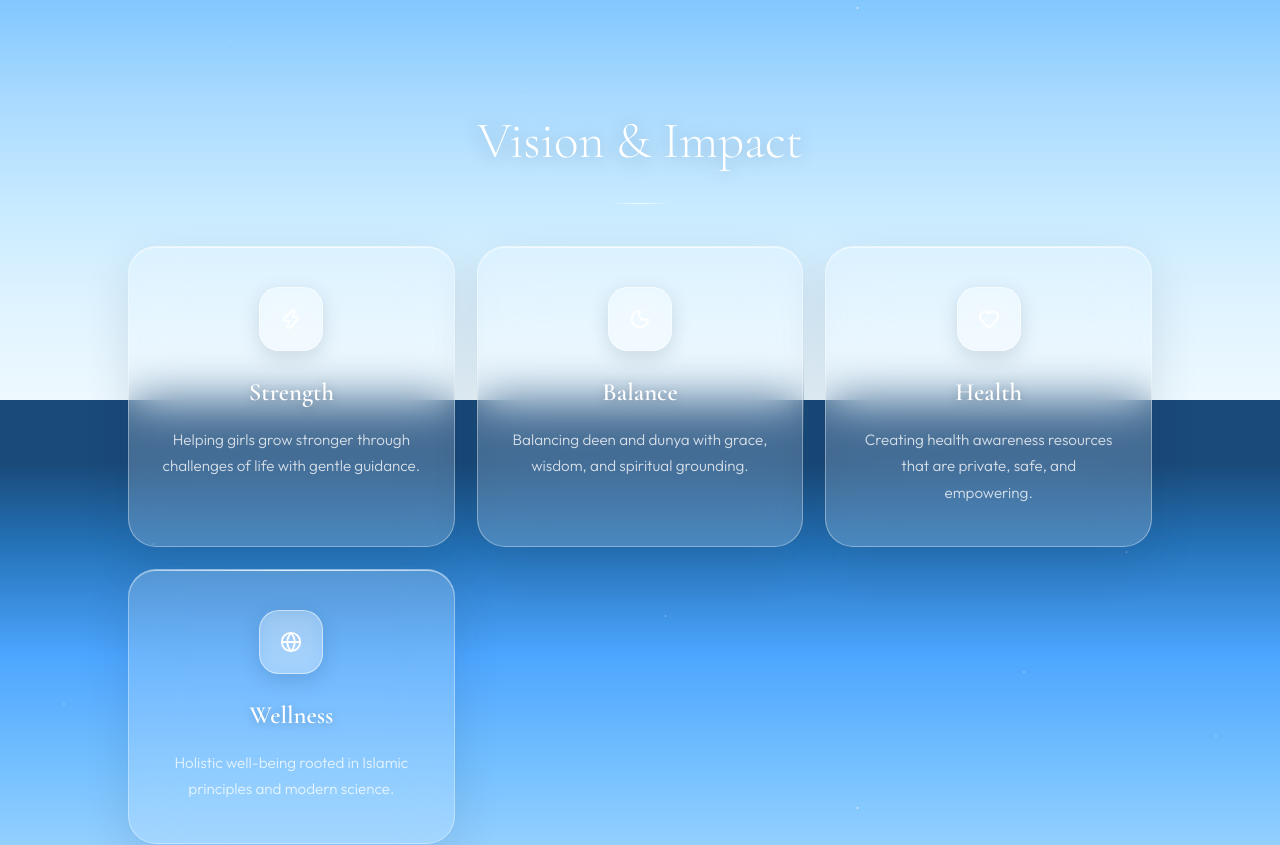
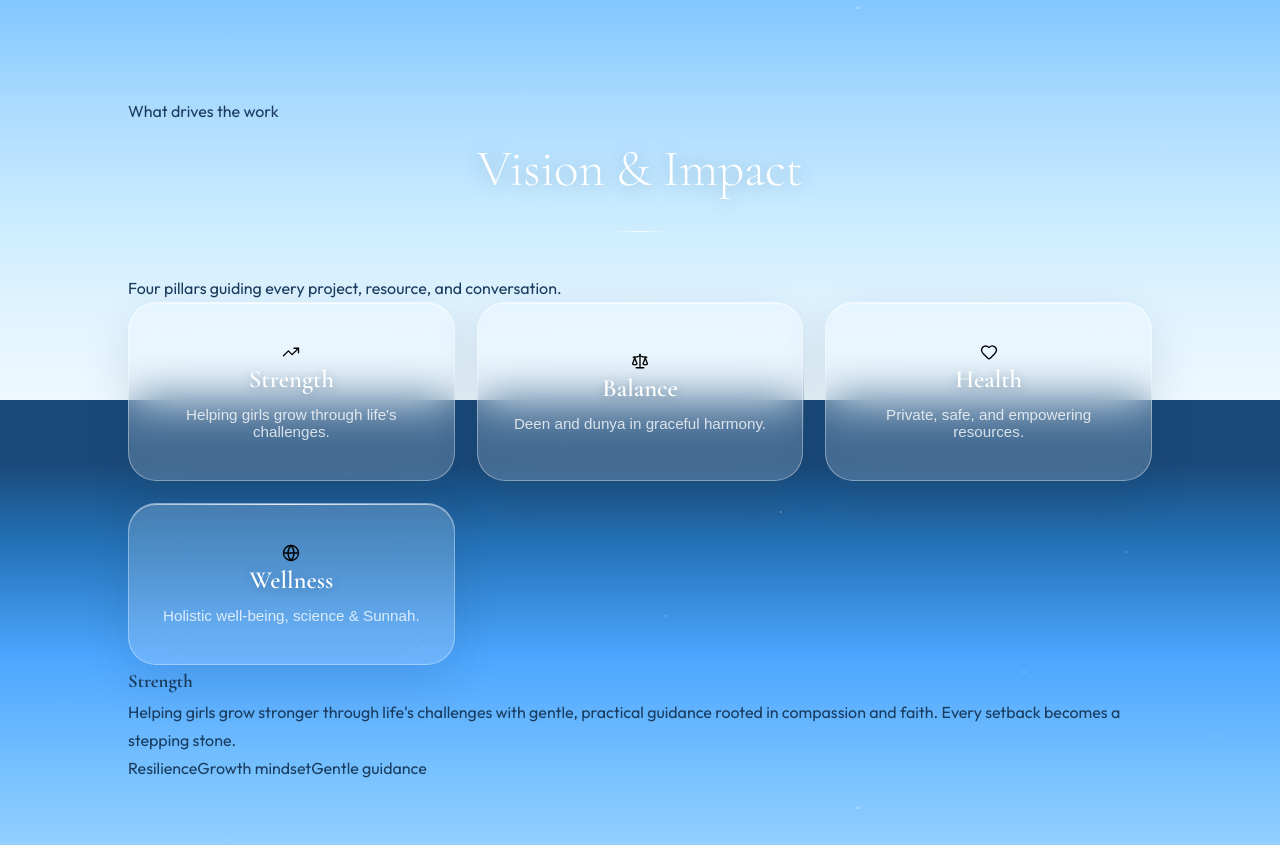
Before and after one commit to Saniha03/Porrtfolio, a React (Vite) app: page / in a window 1280 px wide. Shown: the part 2000-2845 px from the top of the page. Built offline with nearby package versions, Linux system fonts and the light colour scheme.

Commit message:
modified:   src/sections/VisionSection.jsx

```diff
--- a/src/sections/VisionSection.jsx
+++ b/src/sections/VisionSection.jsx
@@ -1,45 +1,105 @@
-import React from 'react';
-import { Zap, Moon, Heart, Globe } from 'lucide-react';
+import React, { useState } from 'react';
+import { TrendingUp, Scale, Heart, Globe } from 'lucide-react';
 
 const visionItems = [
   {
-    icon: <Zap size={22} />,
+    icon: TrendingUp,
     title: 'Strength',
-    desc: 'Helping girls grow stronger through challenges of life with gentle guidance.',
+    desc: 'Helping girls grow through life\'s challenges.',
+    accent: '#534AB7',
+    bg: 'rgba(83,74,183,0.08)',
+    pct: 78,
+    detail: 'Helping girls grow stronger through life\'s challenges with gentle, practical guidance rooted in compassion and faith. Every setback becomes a stepping stone.',
+    tags: ['Resilience', 'Growth mindset', 'Gentle guidance'],
   },
   {
-    icon: <Moon size={22} />,
+    icon: Scale,
     title: 'Balance',
-    desc: 'Balancing deen and dunya with grace, wisdom, and spiritual grounding.',
+    desc: 'Deen and dunya in graceful harmony.',
+    accent: '#0F6E56',
+    bg: 'rgba(15,110,86,0.08)',
+    pct: 85,
+    detail: 'Balancing deen and dunya with grace, wisdom, and spiritual grounding. A life well-lived honours both the world and the Hereafter — without sacrificing either.',
+    tags: ['Spirituality', 'Islamic values', 'Mindfulness'],
   },
   {
-    icon: <Heart size={22} />,
+    icon: Heart,
     title: 'Health',
-    desc: 'Creating health awareness resources that are private, safe, and empowering.',
+    desc: 'Private, safe, and empowering resources.',
+    accent: '#993556',
+    bg: 'rgba(153,53,86,0.08)',
+    pct: 90,
+    detail: 'Creating health awareness resources that are private, safe, and empowering. Girls deserve accurate, faith-aligned information about their own bodies.',
+    tags: ["Girls' health", 'Privacy', 'Awareness'],
   },
   {
-    icon: <Globe size={22} />,
+    icon: Globe,
     title: 'Wellness',
-    desc: 'Holistic well-being rooted in Islamic principles and modern science.',
+    desc: 'Holistic well-being, science & Sunnah.',
+    accent: '#185FA5',
+    bg: 'rgba(24,95,165,0.08)',
+    pct: 72,
+    detail: 'Holistic well-being rooted in Islamic principles and modern science. True wellness encompasses the mind, body, and soul — a complete, beautiful picture.',
+    tags: ['Holistic care', 'Science', 'Sunnah'],
   },
 ];
 
 export default function VisionSection() {
+  const [activeIdx, setActiveIdx] = useState(0);
+  const active = visionItems[activeIdx];
+
   return (
     <section className="section vision-section">
-      <h2 className="section-title reveal">Vision &amp; Impact</h2>
-      <div className="vision-grid">
-        {visionItems.map((v, i) => (
-          <div
-            key={i}
-            className="glass-card vision-card reveal"
-            style={{ animationDelay: `${i * 0.12}s` }}
-          >
-            <div className="vision-icon">{v.icon}</div>
-            <h3>{v.title}</h3>
-            <p>{v.desc}</p>
+      <div className="vision-header reveal">
+        <p className="vision-eyebrow">What drives the work</p>
+        <h2 className="section-title">Vision &amp; Impact</h2>
+        <p className="vision-subtitle">
+          Four pillars guiding every project, resource, and conversation.
+        </p>
+      </div>
+
+      {/* Cards Grid */}
+      <div className="vision-grid reveal">
+        {visionItems.map((v, i) => {
+          const Icon = v.icon;
+          const isActive = i === activeIdx;
+          return (
+            <button
+              key={i}
+              className={`vision-card ${isActive ? 'vision-card--active' : ''}`}
+              style={{ '--v-accent': v.accent, '--v-bg': v.bg, '--v-pct': `${v.pct}%` }}
+              onClick={() => setActiveIdx(i)}
+            >
+              <div className="vc-top">
+                <div className="vc-icon-wrap">
+                  <Icon size={18} strokeWidth={1.8} />
+                </div>
+              </div>
+              <h3 className="vc-title">{v.title}</h3>
+              <p className="vc-desc">{v.desc}</p>
+              <div className="vc-bar">
+                <div className={`vc-bar-fill ${isActive ? 'vc-bar-fill--active' : ''}`} />
+              </div>
+            </button>
+          );
+        })}
+      </div>
+
+      {/* Detail Panel */}
+      <div
+        className="vision-detail reveal"
+        style={{ '--v-accent': active.accent }}
+        key={activeIdx}
+      >
+        <div className="vd-inner">
+          <h3 className="vd-title">{active.title}</h3>
+          <p className="vd-body">{active.detail}</p>
+          <div className="vd-tags">
+            {active.tags.map((tag, i) => (
+              <span key={i} className="vd-tag">{tag}</span>
+            ))}
           </div>
-        ))}
+        </div>
       </div>
     </section>
   );
```
